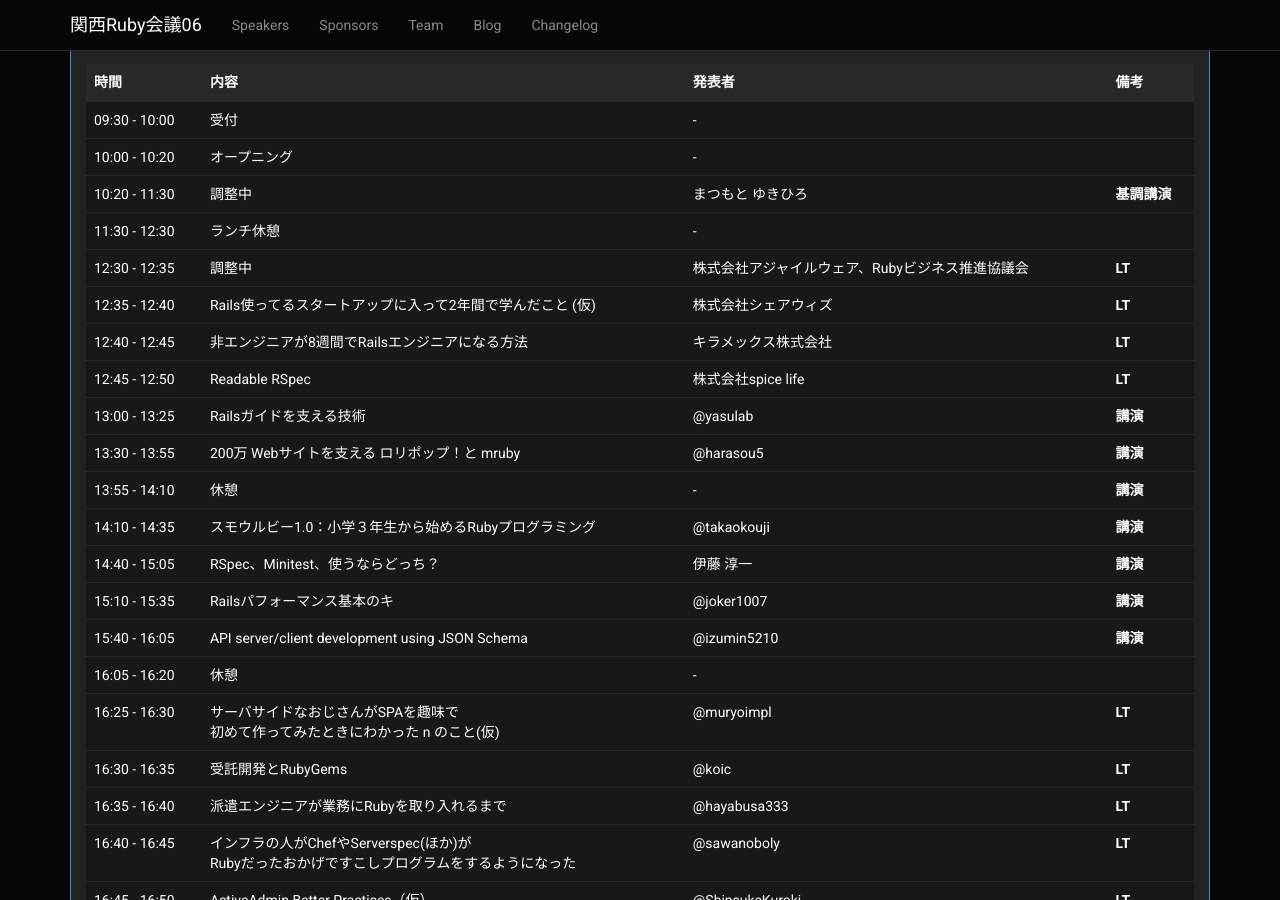
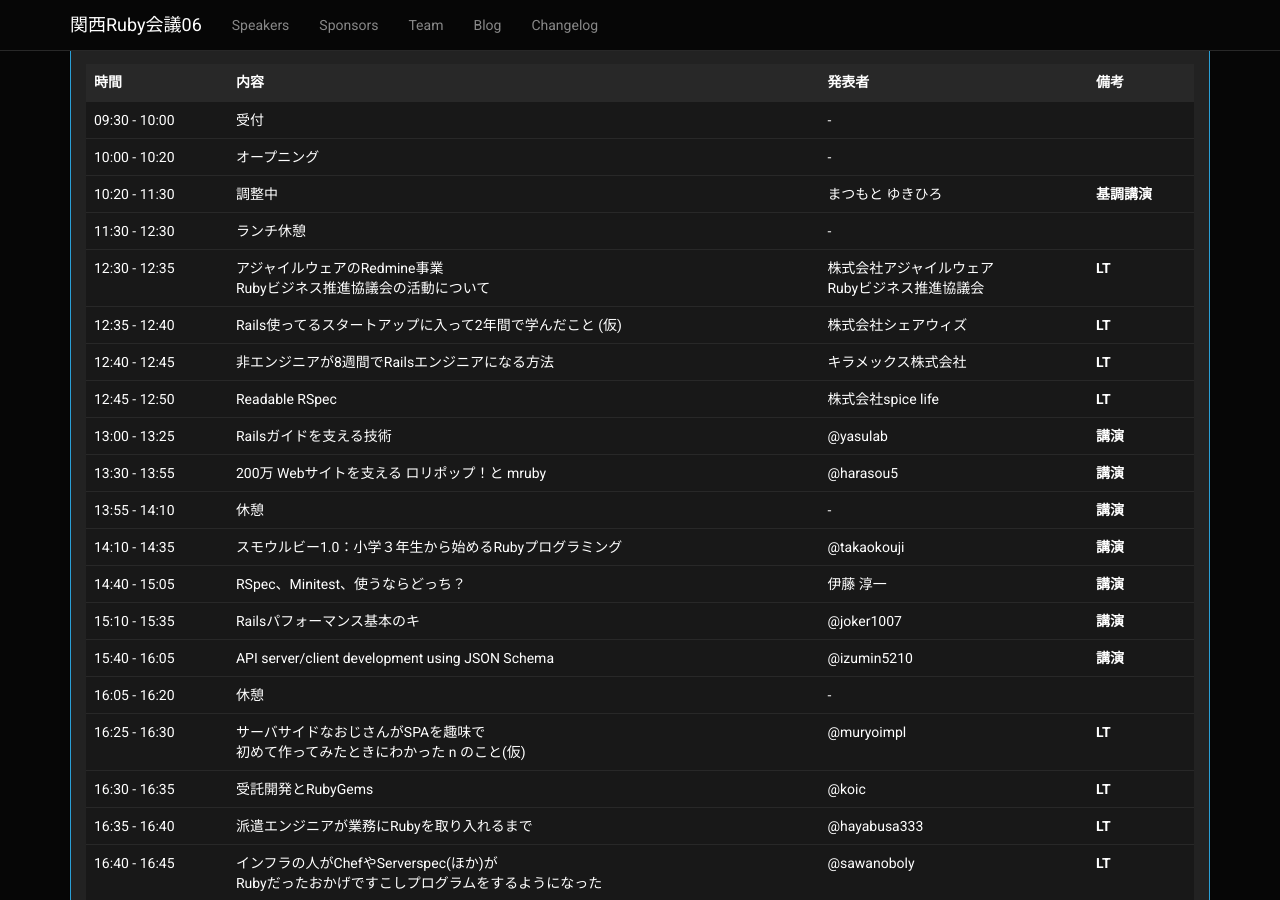
Before and after one commit to rubykansai/kansai06, a Jekyll site: the page built from index.html, in a window 1280 px wide and 900 px high, scrolled down 1380 px. Built offline with Jekyll 4.4.1, drawn with Linux system fonts in a browser that asks for light colours; nearby versions of some CDN libraries.

Commit message:
Fix koic to speakers

```diff
--- a/index.html
+++ b/index.html
@@ -93,8 +93,8 @@ title:  Overview
             </tr>
             <tr>
               <td>12:30 - 12:35</td>
-              <td>調整中</td>
-              <td>株式会社アジャイルウェア、Rubyビジネス推進協議会</td>
+              <td>アジャイルウェアのRedmine事業</br>Rubyビジネス推進協議会の活動について</td>
+              <td>株式会社アジャイルウェア</br>Rubyビジネス推進協議会</td>
               <th>LT</th>
             </tr>
             <tr>
--- a/speakers/index.html
+++ b/speakers/index.html
@@ -247,7 +247,7 @@ title:  Speakers
   <div class="col-lg-4 col-md-6 col-sm-8 col-xs-12">
     <div class="well well-sm col-lg-12 col-md-12 col-sm-12 col-xs-12">
       <div class="col-lg-4 col-md-3 col-sm-3 col-xs-4">
-        <div class="hexagon">
+        <div class="hexagon" style="background-image: url(https://avatars2.githubusercontent.com/u/13203);">
           <div class="hex-top"></div>
           <div class="hex-bottom"></div>
         </div>
@@ -258,10 +258,10 @@ title:  Speakers
             koic
           </div>
           <span class="hex-github">
-            <i class="fa fa-github"></i>
+            <a href="https://github.com/koic/"><i class="fa fa-github"></i></a>
           </span>
           <span class="hex-twitter">
-            <i class="fa fa-twitter"></i>
+            <a href="https://twitter.com/koic/"><i class="fa fa-twitter"></i></a>
           </span>
         </div>
       </div>
```
